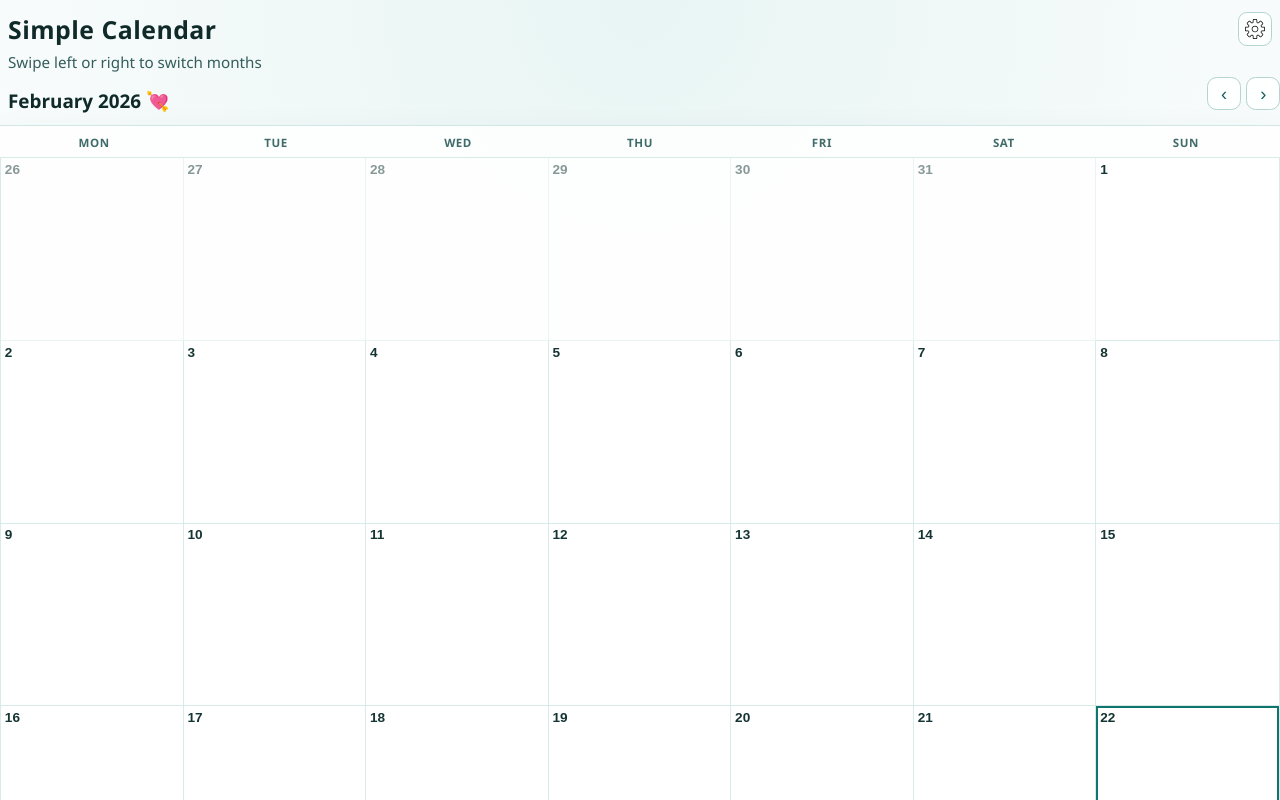
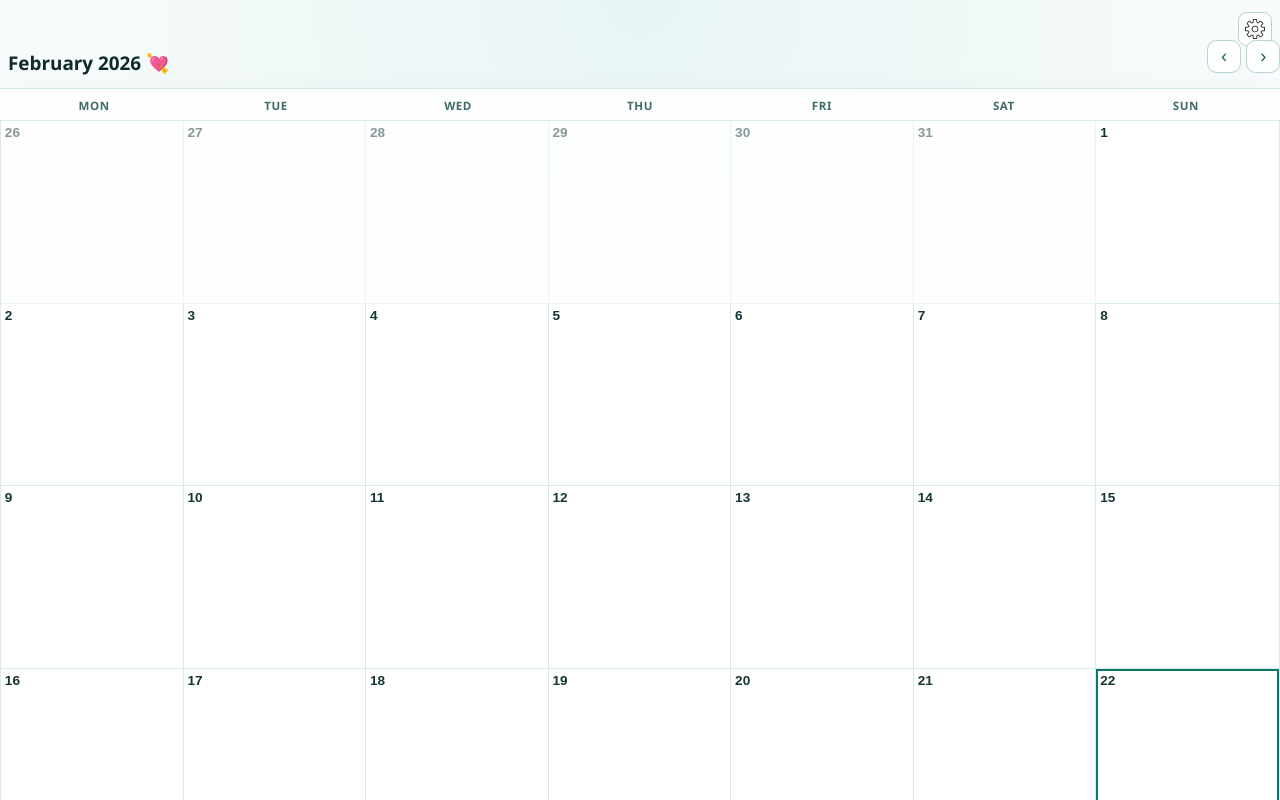
Before and after one commit to Hostile-Entity/simple-calendar, a React (Vite) app: page / in a window 1280 px wide. Shown: the top 800 px of the page. Built offline with nearby package versions, Linux system fonts and the light colour scheme.

Commit message:
fix settings icon path and simplify header

```diff
--- a/src/App.tsx
+++ b/src/App.tsx
@@ -113,10 +113,8 @@ export default function App(): JSX.Element {
           onClick={() => setIsSettingsOpen(true)}
           aria-label="Open settings"
         >
-          <img src="/icons/settings.svg" alt="" aria-hidden="true" />
+          <img src={`${import.meta.env.BASE_URL}icons/settings.svg`} alt="" aria-hidden="true" />
         </button>
-        <h1>Simple Calendar</h1>
-        <p>Swipe left or right to switch months</p>
       </header>
 
       <section className="monthHeader" aria-live="polite">
--- a/src/styles.css
+++ b/src/styles.css
@@ -34,18 +34,7 @@ body {
 .appHeader {
   position: relative;
   padding-right: 2.9rem;
-}
-
-.appHeader h1 {
-  margin: 0;
-  font-size: 1.55rem;
-  letter-spacing: 0.02em;
-}
-
-.appHeader p {
-  margin: 0.35rem 0 0;
-  color: #335c5b;
-  font-size: 0.95rem;
+  min-height: 2.2rem;
 }
 
 .settingsIconButton {
@@ -75,7 +64,7 @@ body {
 }
 
 .monthHeader {
-  margin: 1rem 0 0.7rem;
+  margin: 0.2rem 0 0.7rem;
 }
 
 .monthHeader h2 {
```
